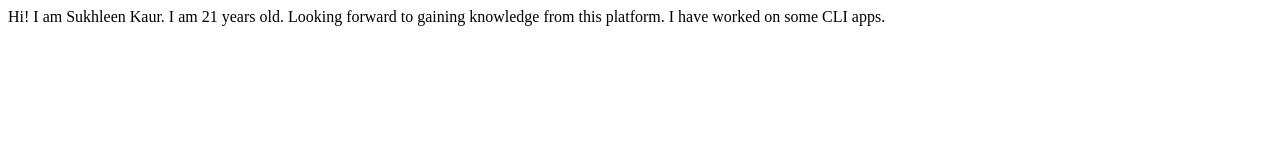
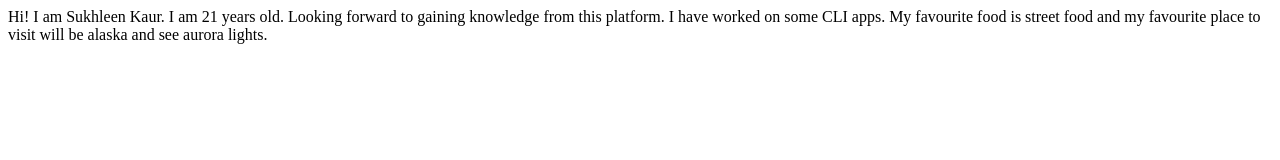
Before and after one commit to sukhleen-kaur-27/sukhleenkaur-site, a plain HTML site: page index.html in a window 1280 px wide. Drawn offline with Linux system fonts and the light colour scheme.

Commit message:
update details about my favourites

```diff
--- a/index.html
+++ b/index.html
@@ -10,6 +10,7 @@
     I am 21 years old.
     Looking forward to gaining knowledge from this platform.
     I have worked on some CLI apps.
+    My favourite food is street food and my favourite place to visit will be alaska and see aurora lights.
 
 </body>
 </html>
```
